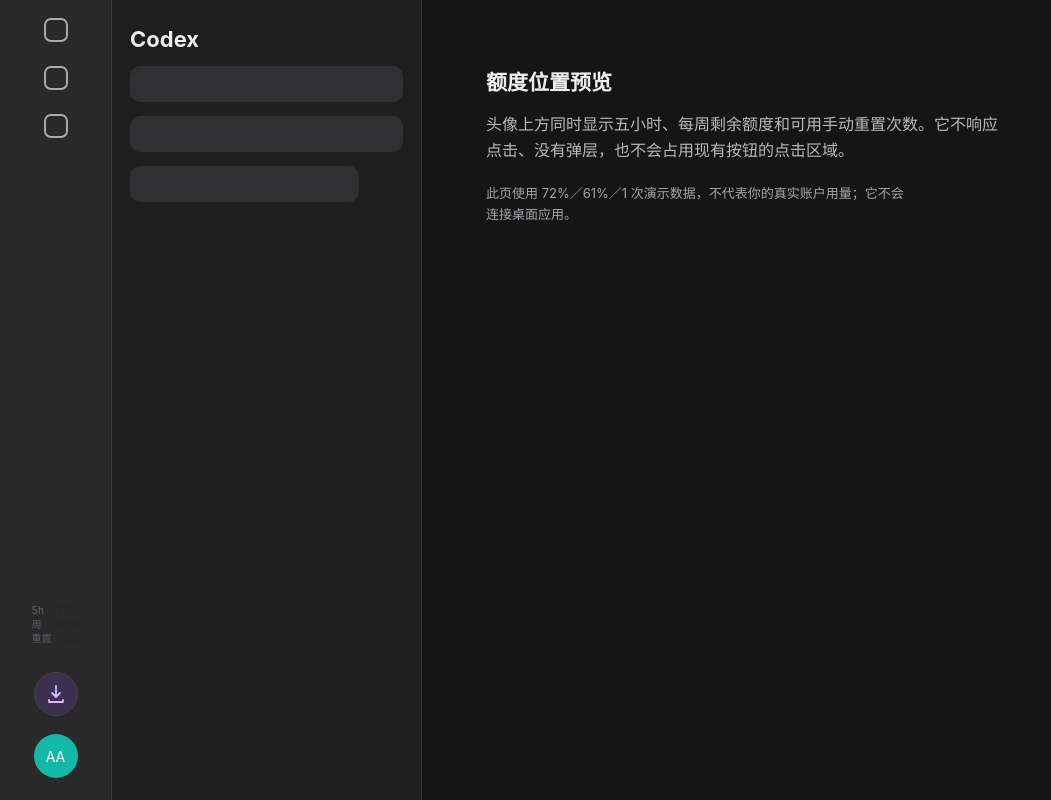
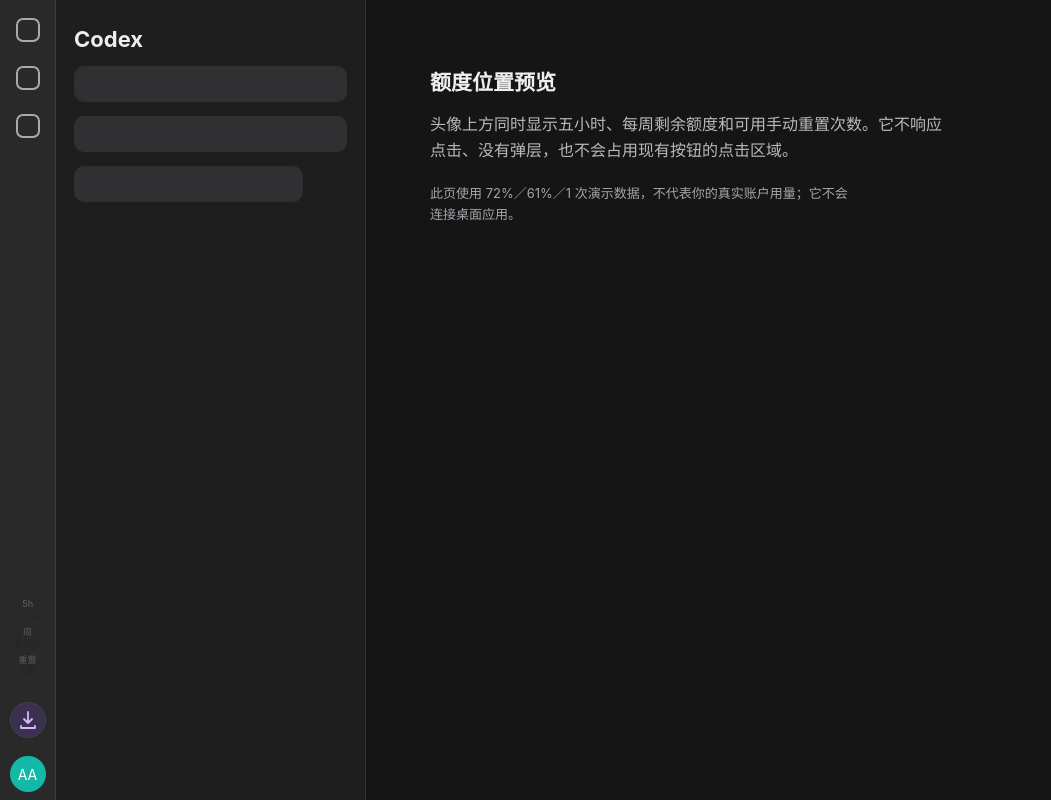
Before and after one commit to AForAaron/codex-thread-navigator, a website with bundled scripts: page tools/usage-rail-preview.html in a window 1280 px wide. Shown: the whole page, without its empty margins (0-1051 px from the left). Built offline with nearby package versions, Linux system fonts and the light colour scheme.

Commit message:
style: add breathing room to Codex usage rail

```diff
--- a/packages/plugin/src/index.ts
+++ b/packages/plugin/src/index.ts
@@ -155,7 +155,7 @@ function setup(api: ExplodexPluginApi): () => void {
     }
     const style = document.createElement("style");
     style.dataset.codexUsageRail = "true";
-    style.textContent = `${USAGE_INDICATOR_CSS}\n.cn-usage { position: fixed; left: 2px; bottom: 68px; z-index: 2147483639; }\n@media (max-height: 540px) { .cn-usage { display: none; } }`;
+    style.textContent = `${USAGE_INDICATOR_CSS}\n.cn-usage { position: fixed; left: 8px; bottom: 68px; z-index: 2147483639; }\n@media (max-height: 540px) { .cn-usage { display: none; } }`;
     document.documentElement.append(style);
     // A guessed fixed location must fail closed if a native rail control occupies it.
     const checkClearance = () => {
--- a/packages/plugin/src/ui/usage-indicator.ts
+++ b/packages/plugin/src/ui/usage-indicator.ts
@@ -3,20 +3,20 @@ import { codexUsageWindows, type CodexRateLimits } from "../../../core/src/quota
 /** Three passive readings. No button, overlay, tooltip, or pointer target. */
 export const USAGE_INDICATOR_CSS = `
 .cn-usage {
-  width: 48px;
-  height: 60px;
+  width: 40px;
+  height: 92px;
   display: grid;
   align-content: center;
-  gap: 4px;
+  gap: 6px;
   color: #f1f1f3;
-  font: 650 10px/1 -apple-system, BlinkMacSystemFont, "Segoe UI", sans-serif;
+  font: 650 11px/1 -apple-system, BlinkMacSystemFont, "Segoe UI", sans-serif;
   font-variant-numeric: tabular-nums;
   white-space: nowrap;
   pointer-events: none;
   user-select: none;
 }
-.cn-usage-row { display: flex; align-items: baseline; justify-content: space-between; }
-.cn-usage-label { color: #b9b9bd; font-weight: 500; }
+.cn-usage-row { display: flex; flex-direction: column; align-items: center; gap: 2px; }
+.cn-usage-label { color: #b9b9bd; font-size: 9px; font-weight: 500; }
 .cn-usage-value[data-low="true"] { color: #ffb6a9; }
 @media (prefers-color-scheme: light) {
   .cn-usage { color: #25252a; }
--- a/tools/usage-rail-preview.html
+++ b/tools/usage-rail-preview.html
@@ -9,12 +9,12 @@
     * { box-sizing: border-box; }
     body { margin: 0; background: #151515; color: #eee; }
     .shell { display: flex; height: 100vh; min-height: 520px; }
-    .rail { position: relative; z-index: 2; width: 112px; flex: 0 0 112px; background: #29292a; border-right: 1px solid #3d3d3e; display: flex; flex-direction: column; align-items: center; padding: 18px 0 22px; }
+    .rail { position: relative; z-index: 2; width: 56px; flex: 0 0 56px; background: #29292a; border-right: 1px solid #3d3d3e; display: flex; flex-direction: column; align-items: center; padding: 18px 0 8px; }
     .rail-top { display: grid; gap: 24px; color: #aaa; }
     .glyph { width: 24px; height: 24px; border: 2px solid currentColor; border-radius: 7px; }
     .rail-bottom { margin-top: auto; display: grid; justify-items: center; gap: 18px; }
-    .utility { width: 44px; height: 44px; border: 1px solid #434349; border-radius: 50%; display: grid; place-items: center; color: #d9b5ff; background: #3c3050; font-size: 21px; }
-    .avatar { width: 44px; height: 44px; border-radius: 50%; display: grid; place-items: center; color: #fff; background: #14b8a6; font-size: 14px; }
+    .utility { width: 36px; height: 36px; border: 1px solid #434349; border-radius: 50%; display: grid; place-items: center; color: #d9b5ff; background: #3c3050; font-size: 21px; }
+    .avatar { width: 36px; height: 36px; border-radius: 50%; display: grid; place-items: center; color: #fff; background: #14b8a6; font-size: 14px; }
     .sidebar { width: 310px; background: #1e1e1f; border-right: 1px solid #343438; padding: 26px 18px; }
     .sidebar strong { font-size: 22px; }
     .navline { height: 36px; border-radius: 10px; margin-top: 14px; background: #303033; }
```
Also changed, not shown: docs/CODEX_USAGE_RAIL_20261001.md (+2 -1 lines).
